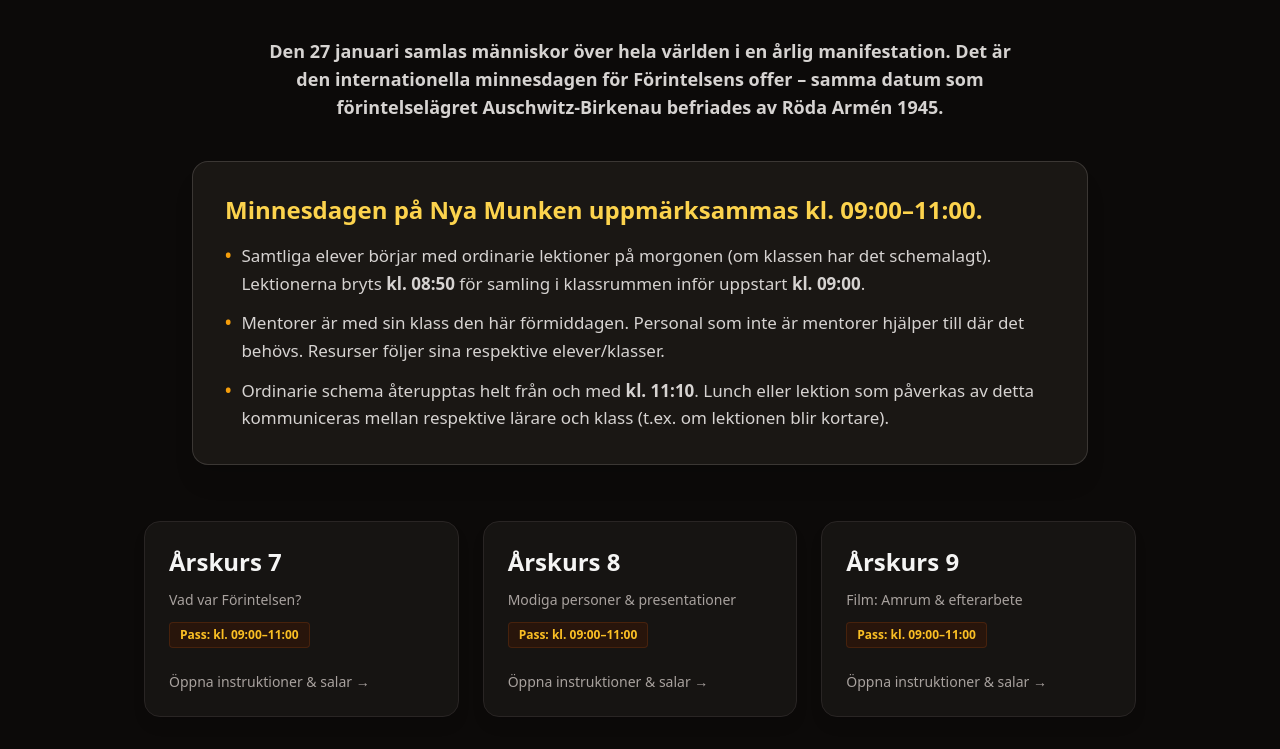
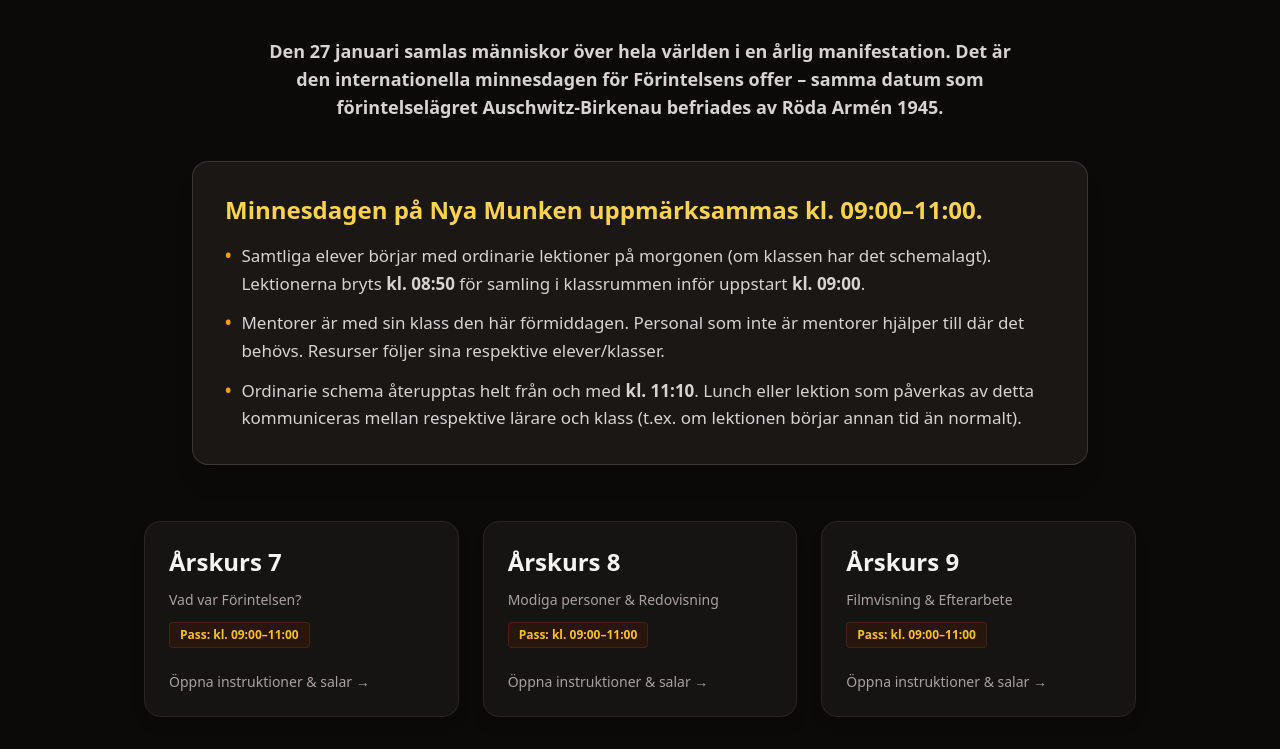
Before and after one commit to JonasWaltelius/minnesdagen-munken, a plain HTML site: page index.html in a window 1280 px wide. Shown: the part 286-1035 px from the top of the page. Drawn offline with nearby package versions, Linux system fonts and the light colour scheme.

Commit message:
Update button labels and schedule descriptions

```diff
--- a/index.html
+++ b/index.html
@@ -179,7 +179,7 @@
       </div>
       <div class="flex items-center gap-3">
         <button onclick="toggleAdminModal()" class="text-xs px-3 py-1.5 rounded bg-stone-800 hover:bg-stone-700 text-stone-300 hover:text-white border border-stone-700 transition flex items-center gap-1.5 shadow-sm">
-          <span>⚙️</span> Redigera (Admin)
+          <span>⚙️</span> (Admin)
         </button>
       </div>
     </div>
@@ -228,7 +228,7 @@
           </li>
           <li class="flex items-start gap-2.5">
             <span class="text-amber-500 font-bold">•</span>
-            <span>Ordinarie schema återupptas helt från och med <strong>kl. 11:10</strong>. Lunch eller lektion som påverkas av detta kommuniceras mellan respektive lärare och klass (t.ex. om lektionen blir kortare).</span>
+            <span>Ordinarie schema återupptas helt från och med <strong>kl. 11:10</strong>. Lunch eller lektion som påverkas av detta kommuniceras mellan respektive lärare och klass (t.ex. om lektionen börjar annan tid än normalt).</span>
           </li>
         </ul>
       </div>
@@ -249,7 +249,7 @@
         <button onclick="navTo('ak8')" class="group text-left bg-stone-900/70 hover:bg-stone-850 p-6 rounded-2xl border border-stone-800 hover:border-amber-500/60 transition shadow-lg flex flex-col justify-between">
           <div class="space-y-3">
             <h3 class="text-2xl font-bold text-stone-100 group-hover:text-amber-300 transition">Årskurs 8</h3>
-            <p class="text-stone-400 text-sm">Modiga personer & presentationer</p>
+            <p class="text-stone-400 text-sm">Modiga personer & Redovisning</p>
             <p class="text-xs font-semibold text-amber-400 bg-amber-950/40 border border-amber-900/40 px-2.5 py-1 rounded inline-block">Pass: kl. 09:00–11:00</p>
           </div>
           <span class="mt-6 text-sm text-stone-400 group-hover:text-stone-200 font-medium flex items-center gap-1">Öppna instruktioner & salar →</span>
@@ -259,7 +259,7 @@
         <button onclick="navTo('ak9')" class="group text-left bg-stone-900/70 hover:bg-stone-850 p-6 rounded-2xl border border-stone-800 hover:border-amber-500/60 transition shadow-lg flex flex-col justify-between">
           <div class="space-y-3">
             <h3 class="text-2xl font-bold text-stone-100 group-hover:text-amber-300 transition">Årskurs 9</h3>
-            <p class="text-stone-400 text-sm">Film: Amrum & efterarbete</p>
+            <p class="text-stone-400 text-sm">Filmvisning & Efterarbete</p>
             <p class="text-xs font-semibold text-amber-400 bg-amber-950/40 border border-amber-900/40 px-2.5 py-1 rounded inline-block">Pass: kl. 09:00–11:00</p>
           </div>
           <span class="mt-6 text-sm text-stone-400 group-hover:text-stone-200 font-medium flex items-center gap-1">Öppna instruktioner & salar →</span>
```
